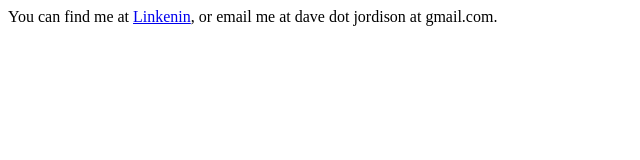
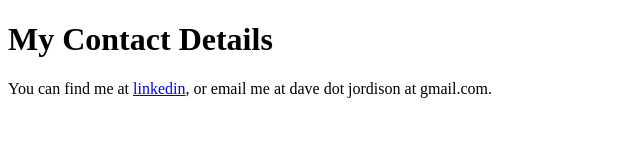
Before and after one commit to djordison/Udemy-Full-Stack-Developer-Bootcamp, a plain HTML site: page Web Development Projects/HTML - Personal Site/contact.html in a window 1280 px wide. Shown: the whole page, without its empty margins (0-640 px from the left). Drawn offline with Linux system fonts and the light colour scheme.

Commit message:
Reformat contact page

```diff
--- a/Web Development Projects/HTML - Personal Site/contact.html
+++ b/Web Development Projects/HTML - Personal Site/contact.html
@@ -5,6 +5,9 @@
     <title>Contact Information</title>
   </head>
   <body>
-    You can find me at <a href="https://www.linkedin.com/in/david-jordison-53369a11/">Linkenin</a>, or email me at dave dot jordison at gmail.com.
+    <h1>My Contact Details</h1>
+    <p>
+    You can find me at <a href="https://www.linkedin.com/in/david-jordison-53369a11/">linkedin</a>, or email me at dave dot jordison at gmail.com.
+    </p>
   </body>
 </html>
```
Also changed, not shown: Web Development Projects/HTML - Personal Site/Index.html (+1 -1 lines).
